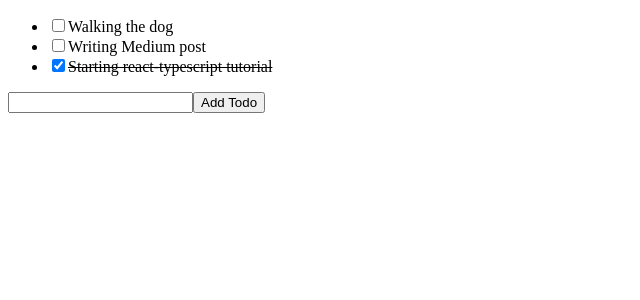
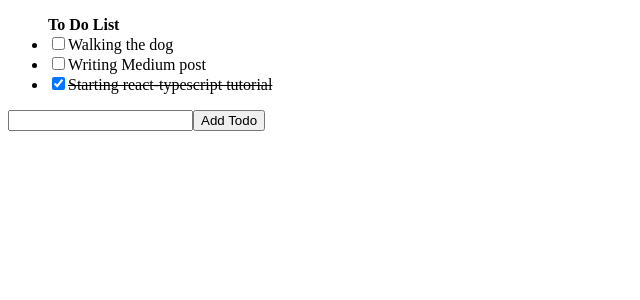
Before and after one commit to NKoech123/front_playground, a React (Create React App) app in the folder todo-react/todo-list/: page / in a window 1280 px wide. Shown: the top 300 px of the page, without its empty margins (0-640 px from the left). Built offline with nearby package versions, Linux system fonts and the light colour scheme.

Commit message:
strong tag bold

```diff
--- a/todo-react/todo-list/src/App.tsx
+++ b/todo-react/todo-list/src/App.tsx
@@ -45,6 +45,7 @@ function App() {
   };
 
   return(
+
     <>
 
      <TodoList  todos ={todos} toggleTodo = {toggleTodo}/>
--- a/todo-react/todo-list/src/TodoList.tsx
+++ b/todo-react/todo-list/src/TodoList.tsx
@@ -10,7 +10,9 @@ interface Props {
 export const TodoList: React.FC<Props> = ({ todos, toggleTodo }) => {
 
     return (
+
         <ul>
+        <strong>To Do List</strong>
         {todos.map((todo) => (
           <TodoListItem key={todo.text}
                         todo={todo}
--- a/todo-react/todo-list/src/TodoListItem.tsx
+++ b/todo-react/todo-list/src/TodoListItem.tsx
@@ -13,6 +13,7 @@ export const TodoListItem: React.FC<Props> = ({todo, toggleTodo}) => {
             <label
                 style = {{textDecoration: todo.complete? 'line-through': undefined}}
             >
+
             <input type ="checkbox"
                 checked = {todo.complete}
                 onClick = {()=>{
```
